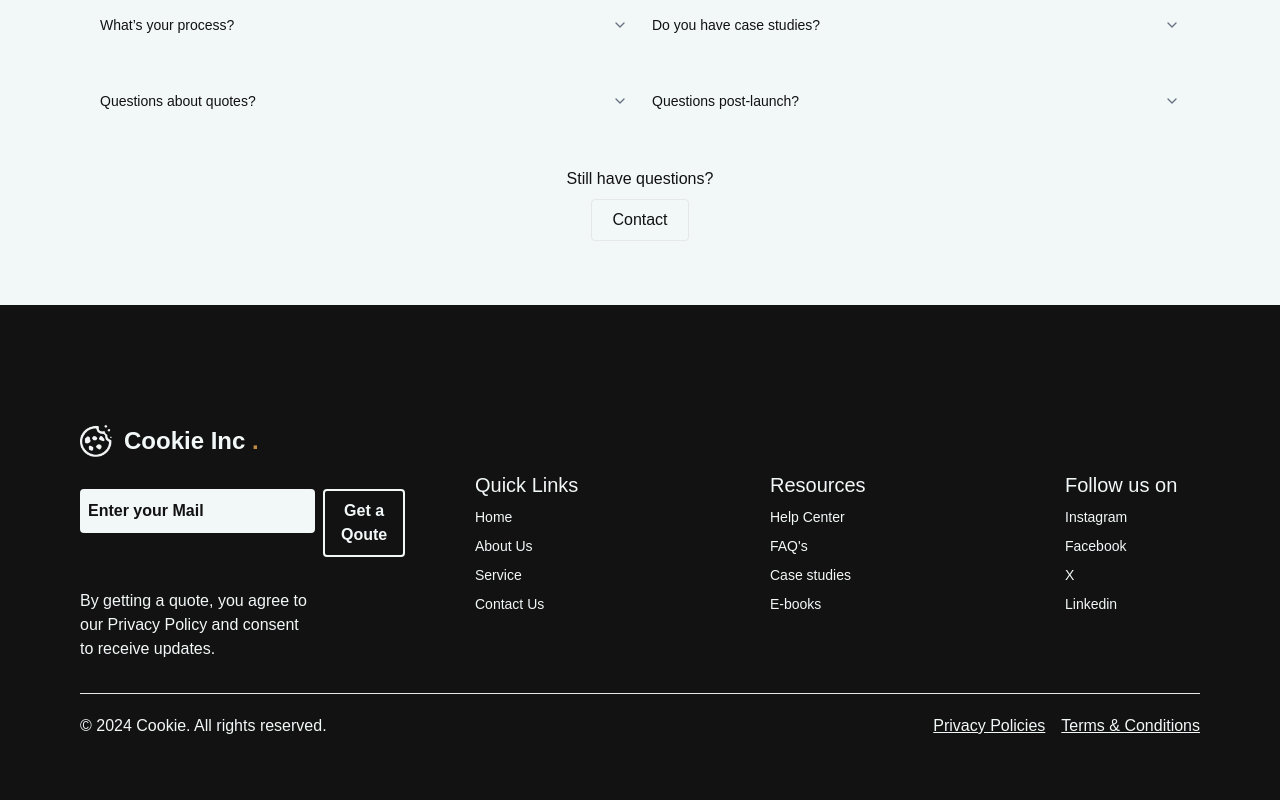
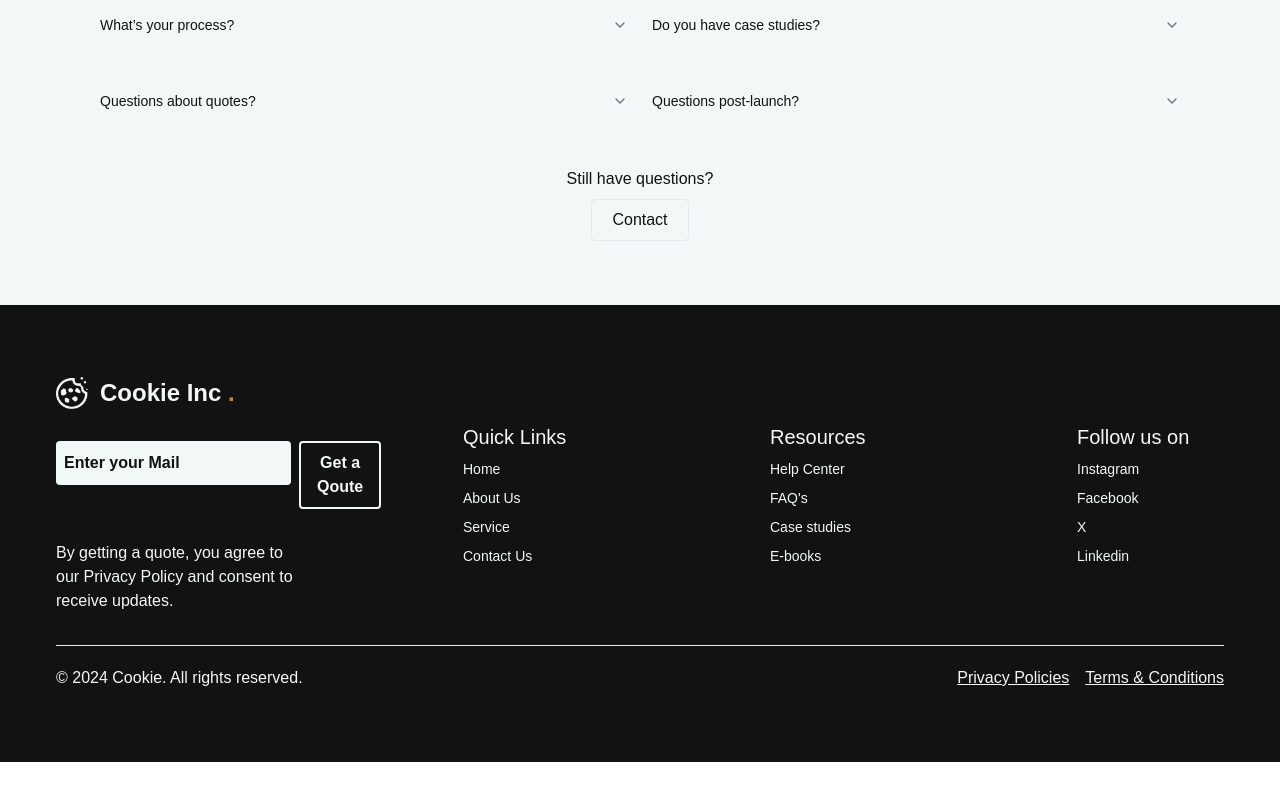
Before and after one commit to codesbycookie/cookie_website_official, a React (Vite) app: page / in a window 1280 px wide. Shown: the part 5963-6763 px from the top of the page. After the commit the page ends 6725 px from the top, so only its background shows below. Built offline with nearby package versions, Linux system fonts and the light colour scheme; a web font is replaced by a local one.

Commit message:
Footer change

```diff
--- a/src/pages/Components/Footer/Footer.jsx
+++ b/src/pages/Components/Footer/Footer.jsx
@@ -2,7 +2,7 @@ import React from 'react'
 
 export default function Footer() {
   return (
-    <div className='h-full px-20 py-30 bg-black text-white'>
+    <div className='h-full px-14 py-18 bg-black text-white'>
       <div className="grid grid-cols-1 md:grid-cols-2 lg:grid-cols-4 justify-around items-center gap-15">
       {/* Col-1 */}
         <div className='flex flex-col gap-8'>
```
